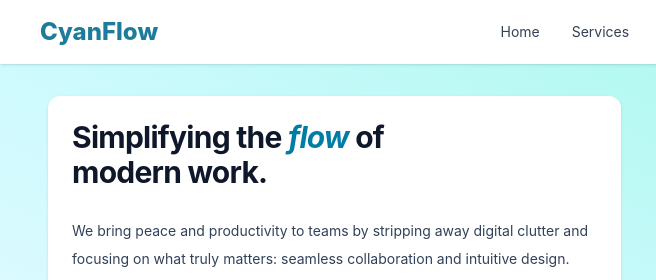
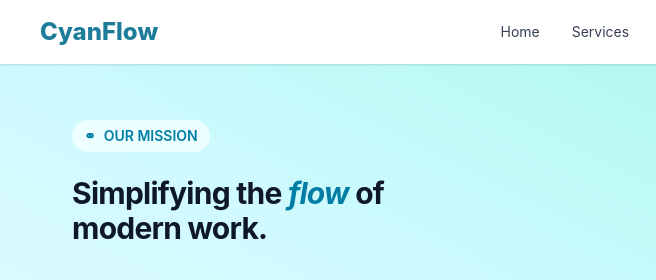
Before and after one commit to zamil-akhter/tailwind-mastery, a website built with Vite: page src/about.html in a window 1280 px wide. Shown: the top 280 px of the page, 0-656 px from the left. Built offline with nearby package versions, Linux system fonts and the light colour scheme; grey boxes are pictures that could not be loaded.

Commit message:
add mission heading and optimise div

```diff
--- a/src/about.html
+++ b/src/about.html
@@ -30,7 +30,12 @@
     </div>
 
     <div class="flex-1 h-fit px-12 bg-gradient-to-tr from-sky-50 via-cyan-100 to-teal-200 flex gap-10 py-8">
-      <div class="bg-white w-1/2 p-6 rounded-xl shadow-sm">
+      <div class="w-1/2 p-6">
+      <div class="mb-6 inline-flex w-fit items-center gap-2 rounded-full bg-cyan-50 px-3 py-1.5 text-sm font-semibold text-[#007da5]">
+            <span>⚭</span>
+            <span>OUR MISSION</span>
+          </div>
+
         <h2 class="max-w-2xl text-3xl font-bold leading-[1.15] tracking-tight text-slate-900 md:text-3xl">
           Simplifying the
           <span class="italic text-[#007da5]"> flow</span> of
```
